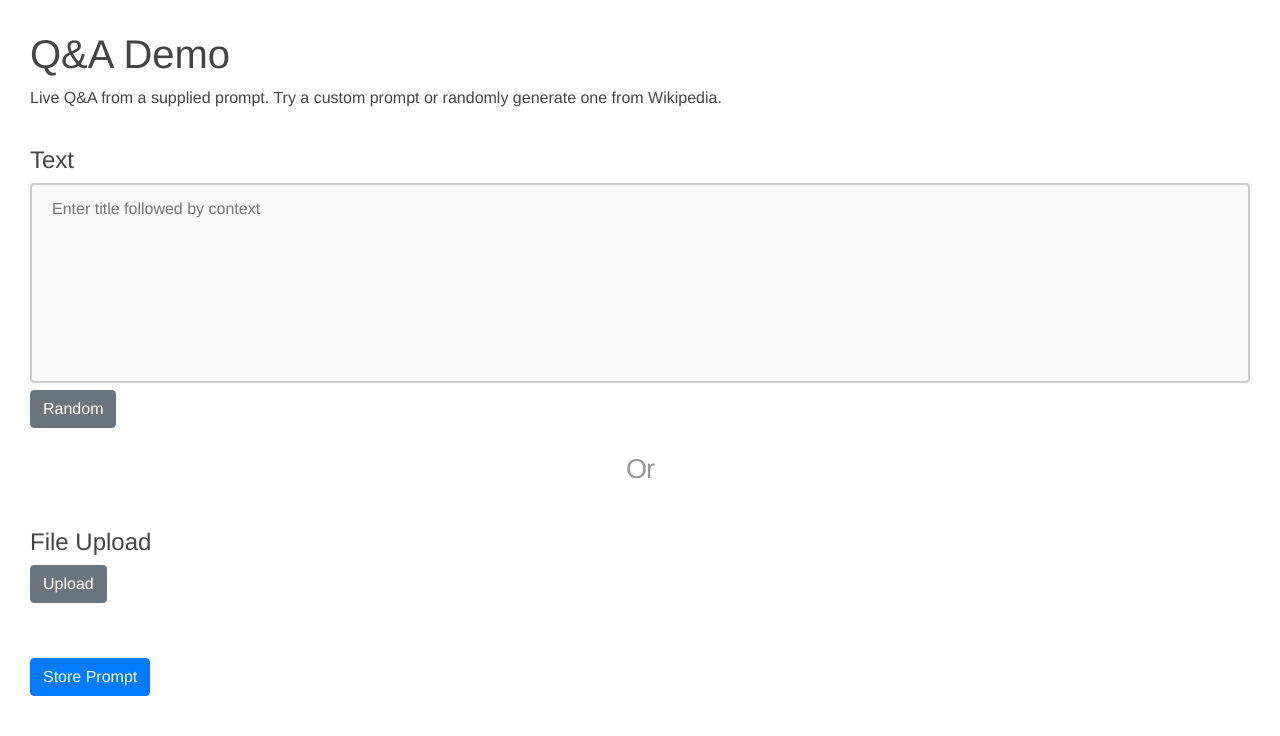
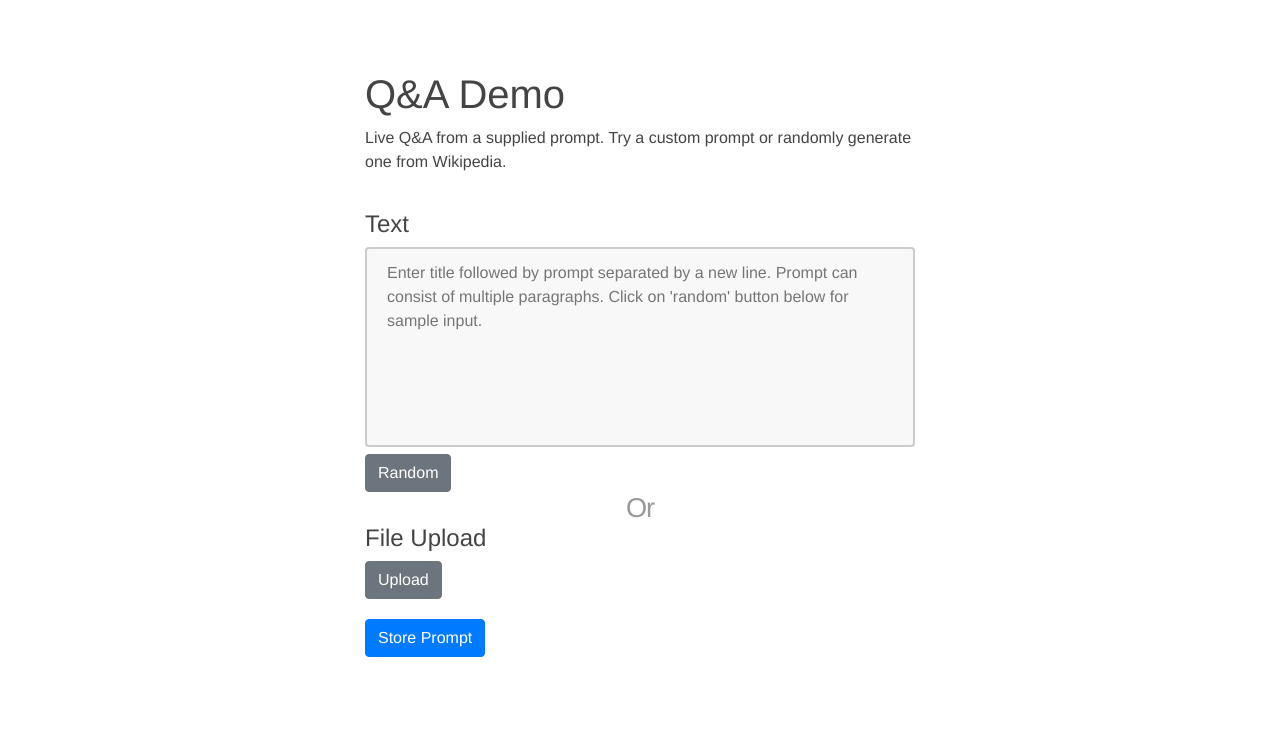
Before and after one commit to henryzxu/bert-qa-demo, a Flask app: template app/templates/index.html in a window 1280 px wide. Shown: the top 736 px of the page. Run offline with Flask 2, Linux system fonts and the light colour scheme; the template is opened without the code that fills it, so the values that code supplies are empty; some libraries are stand-ins or nearby versions.

Commit message:
quality of life improvements

```diff
--- a/app/server.py
+++ b/app/server.py
@@ -32,7 +32,7 @@
 def delay_func(func):
     def inner(*args, **kwargs):
         returned_value = func(*args, **kwargs)
-        time.sleep(2)
+        time.sleep(0)
         return returned_value
     return inner
 
@@ -105,6 +105,7 @@
     prediction, dt = prediction
     squad_dict = squad_dict["data"]
     packaged_predictions = []
+    highlight_script = ""
     for entry in squad_dict:
         title = entry["title"]
         inner_package = []
@@ -112,12 +113,14 @@
             context = p["context"]
             qas = [(q["question"], prediction[q["id"]][0],
                     datetime.datetime.now().strftime("%d %B %Y %I:%M%p"),
-                    "Execution time: %0.02f seconds" % (dt),
+                    "%0.02f seconds" % (dt),
                     '#' + id,
                     generate_highlight(context, id, prediction[q["id"]][1], prediction[q["id"]][2])) for q in p["qas"]]
+            if not highlight_script:
+                highlight_script = qas[0][5]
             inner_package.append((context, qas))
         packaged_predictions.append((title, inner_package))
-    return packaged_predictions
+    return packaged_predictions, highlight_script
 
 def generate_highlight(context, id, start_index, stop_index):
     if start_index > -1:
@@ -131,7 +134,7 @@
     t = time.time()
     predictions = evaluate(args, model, tokenizer)
     dt = time.time() - t
-    app.logger.info("Execution time: %0.02f seconds" % (dt))
+    app.logger.info("Loading time: %0.02f seconds" % (dt))
     if passthrough:
         return predictions, predict_file, dt
     return predictions, dt
@@ -145,11 +148,12 @@
     # print(text)
     questions = unquote(request.args.get("question_data", "", type=str)).strip()
     app.logger.info("input text: {}\n\nquestions:{}".format(text, questions))
+    predictions, highlight = predict_from_input_squad(text, questions, id)
     if text and questions:
         return jsonify(result=
                        render_template('live_results.html',
-                                       file_urls=[text],
-                                       predict=lambda x: predict_from_input_squad(text, questions, id)))
+                                       predict=predictions),
+                       highlight_script=highlight)
     return jsonify(result="")
     # else:
     #     if "file_urls" not in session or session['file_urls'] == []:
@@ -161,8 +165,8 @@
     #                    render_template('results.html',
     #                                    file_urls=file_urls,
     #                                    predict=predict_from_file_squad))
-
 @app.route('/_store_context')
+@delay_func
 def store_context():
     text = unquote(request.args.get("text_data", "", type=str)).strip()
     app.logger.info("input text: {}".format(text))
--- a/app/static/css/main.css
+++ b/app/static/css/main.css
@@ -1,61 +1,17 @@
 body {
   margin: 10px;
-  padding: 10px;
+  padding: 50px;
   font-family: "Helvetica Neue", Helvetica, Arial, sans-serif;
   color: #444;
 }
-
-.wrapper {
-  display: grid;
-  grid-template-columns: repeat(3, 1fr);
-  grid-column-gap: 50px;
-  grid-auto-rows: minmax(100px, auto);
-  margin-bottom: 30px;
-  /*padding: 10px;*/
+.container {
+  display: flex;
+  justify-content:  center;
+  flex-wrap: wrap;
+  flex-direction: column;
+  width: 600px;
 }
 
-/*
- * Formatting the header area
- */
-header {
-  background-color: #DFB887;
-  height: 35px;
-  width: 100%;
-  opacity: .9;
-  margin-bottom: 10px;
-}
-header h1.logo {
-  margin: 0;
-  font-size: 1.7em;
-  color: #fff;
-  text-transform: uppercase;
-  float: left;
-}
-header h1.logo:hover {
-  color: #fff;
-  text-decoration: none;
-}
-/*
- * Centering the body content
- */
-.container {
-  width: 1200px;
-  margin: 0 auto;
-}
-div.home {
-  padding: 10px 0 30px 0;
-  background-color: #E6E6FA;
-  -webkit-border-radius: 6px;
-     -moz-border-radius: 6px;
-          border-radius: 6px;
-}
-div.about {
-  padding: 10px 0 30px 0;
-  background-color: #E6E6FA;
-  -webkit-border-radius: 6px;
-     -moz-border-radius: 6px;
-          border-radius: 6px;
-}
 h5 {
   font-size: 1.7em;
   font-weight: 100;
@@ -79,7 +35,6 @@
   text-decoration: none;
 }
 textarea {
-            height: 200px;
             padding: 12px 20px;
             box-sizing: border-box;
             border: 2px solid #ccc;
@@ -88,7 +43,9 @@
             font-size: 16px;
             resize: none;
             width: 100%;
+            margin: auto;
 }
+
 
 .top-left {
 grid-column: 1/3;
@@ -111,9 +68,8 @@
 }
 
 .or {
-
   text-align: center;
-  margin-top: 25px
+  margin: auto;
 }
 
 .bottom-left {
@@ -140,6 +96,7 @@
 }
 
 .history {
+  margin-top: 2rem;
   padding: 10px;
 }
 
@@ -236,9 +193,12 @@
 
 .context {
   padding: 10px;
+  flex-grow: 1;
+  /*margin-bottom: 1rem;*/
 }
 .question {
   padding: 10px;
+  flex-grow: 1;
 }
 
 #reset-btn {
@@ -257,4 +217,19 @@
   padding: 10px;
 }
 
-.hilite {color: dodgerblue;}
+.hilite {
+  color: goldenrod;
+}
+
+.wrapper{
+  margin-bottom: 20px;
+}
+
+#toggle-history {
+  font-weight: 100;
+
+}
+
+#text-data {
+  min-height: 200px;
+}
--- a/app/static/script.js
+++ b/app/static/script.js
@@ -1,24 +1,35 @@
 $(function() {
     $('button#process').on('click', function() {
       $.getJSON($SCRIPT_ROOT + '/_input_helper', {
-        question_data: $('#question_data').val()
+        question_data: $('#question-data').val()
       }, function(data) {
         $("#result").prepend(data.result);
+        var hilite = new Function(data.highlight_script);
+        hilite()
       });
       return false;
     });
   });
 
+$('textarea').each(function () {
+  this.setAttribute('style', 'height:' + (this.scrollHeight) + 'px;overflow-y:hidden;');
+}).on('input', function () {
+  this.style.height = 'auto';
+  this.style.height = (this.scrollHeight) + 'px';
+});
+
 $(function() {
     $('button#store-btn').on('click', function() {
       $.getJSON($SCRIPT_ROOT + '/_store_context', {
-        text_data: $('#text_data').val(),
+        text_data: $('#text-data').val(),
       }, function(data) {
           if (data.context) {
               $("#store-context").hide();
-              $("#text_data").val("");
+              $("#text-data").val("");
               $("#reset-context").show();
               $("#question-input").show();
+              $("#question-data").val("");
+              $('textarea').trigger('input');
               $("#context-title").html(data.title)
               $("#context-data").html(data.context)
           }
@@ -31,21 +42,33 @@
     $("#store-context").show();
     $("#reset-context").hide();
     $("#question-input").hide();
+
     $(".history").show();
-    $("#history").prepend("<br>");
-    $("#history").prepend($("#result").html());
-    $("#history").prepend($("#context-data").html().replace("hilite", ""));
-    $("#history").prepend(("<h4>" + $("#context-title").html() + "</h4>").replace("hilite", ""));
+
+    var hist = $("#history");
+    hist.prepend("<br>");
+    hist.prepend($("#result").html());
+    hist.prepend($("#context-data").html().replace('<span class="hilite">', "").replace('</span>', ""));
+    hist.prepend(("<h4>" + $("#context-title").html() + "</h4>").replace('<span class="hilite">', "").replace('</span>', ""));
+
     $("#context-title").html("");
     $("#context-data").html("");
     $("#result").html("");
+    $('textarea').trigger('input');
+});
+
+$('a#toggle-history').on('click', function() {
+    var hist_toggle = $('#toggle-history');
+    hist_toggle.text() === "(hide)" ? hist_toggle.text("(show)") : hist_toggle.text("(hide)");
+    $("#history").toggle();
 });
 
 $(function() {
     $('button#random-btn').on('click', function() {
       $.getJSON($SCRIPT_ROOT + '/_random_page', {
       }, function(data) {
-        $("#text_data").val(data.context);
+        $("#text-data").val(data.context);
+        $('textarea').trigger('input');
       });
       return false;
     });
--- a/app/templates/index.html
+++ b/app/templates/index.html
@@ -1,6 +1,9 @@
 {%  extends "layout.html" %}
 
 {% block body %}
+    <div class="container">
+
+
     <div class="intro">
     <h1>
         Q&A Demo
@@ -12,17 +15,19 @@
        <div id="store-context" class="context">
     <div class="wrapper">
 
-            <div class="top-full">
+            <div>
 
 
             <h4>Text</h4>
-            <textarea id=text_data placeholder="Enter title followed by context"></textarea>
+            <textarea id=text-data placeholder="Enter title followed by prompt separated by a new line. Prompt can consist of multiple paragraphs. Click on 'random' button below for sample input."></textarea>
             <button id="random-btn" class="btn btn-secondary">Random</button>
         </div>
 
+        <div >
+            <h5 class="or">Or</h5>
+        </div>
 
-
-        <div class="bottom-full">
+        <div >
             <h4 class="reduced-margin-h2">File Upload</h4>
             {{ dropzone.create(action='process_input') }}
             <button id="upload-btn" class="btn btn-secondary">Upload</button>
@@ -34,9 +39,7 @@
 
 
 
-        <div class="middle-middle">
-            <h5 class="or">Or</h5>
-        </div>
+
     </div>
 
             <button id="store-btn" class="btn btn-primary">Store Prompt</button>
@@ -54,7 +57,7 @@
 
         <div id="question-input" class="question hidden">
             <h4>Questions</h4>
-            <textarea id=question_data placeholder="Enter questions separated by a new line"></textarea>
+            <textarea id=question-data placeholder="Enter questions separated by a new line."></textarea>
             <button id="process" class="btn btn-primary">Submit</button>
         </div>
 
@@ -66,8 +69,9 @@
 
     </div>
     <div class="history hidden">
-    <h3>History</h3>
+    <h3> History <a id="toggle-history">(hide)</a></h3>
         <span id="history"></span>
     </div>
+        </div>
 
 {% endblock %}
```
Also changed, not shown: app/templates/live_results.html (+3 -5 lines).
